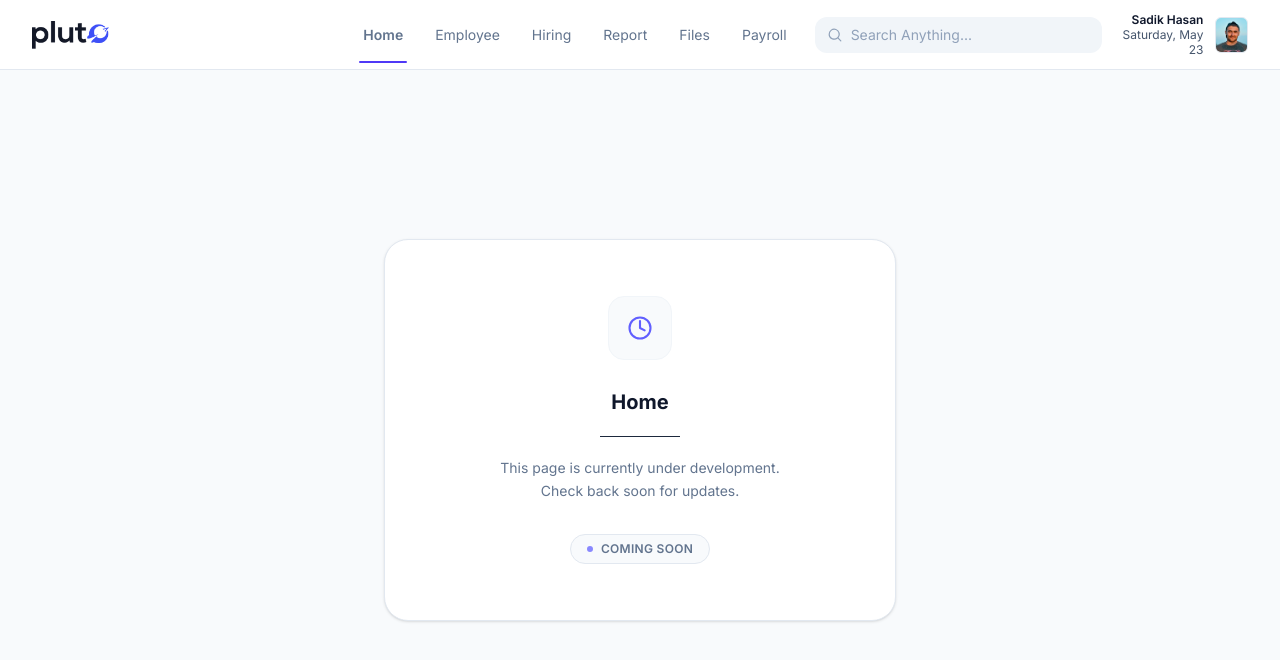
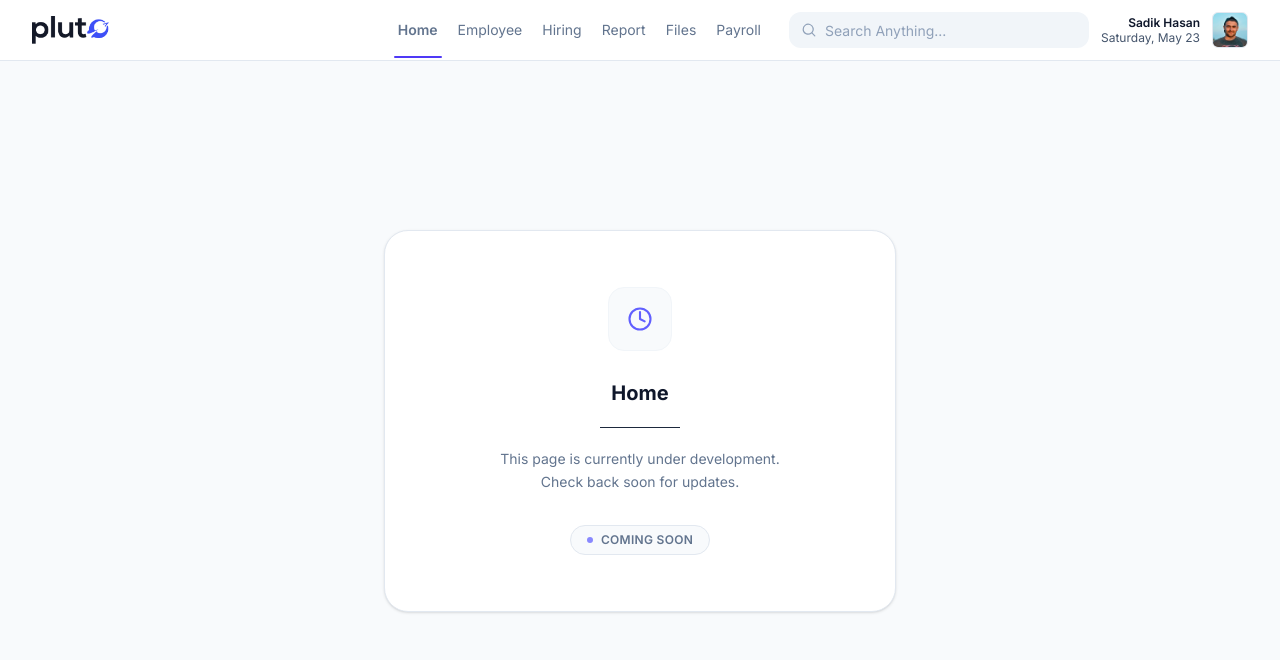
Before and after one commit to Dipteskundu/HRM-Project, a React (Vite) app: page / in a window 1280 px wide. Shown: the top 660 px of the page. Built offline with nearby package versions, Linux system fonts and the light colour scheme.

Commit message:
fix the allingment issue of the navbar

```diff
--- a/src/components/Navbar/Navbar.jsx
+++ b/src/components/Navbar/Navbar.jsx
@@ -27,12 +27,12 @@ export default function Navbar() {
   const [mobileOpen, setMobileOpen] = useState(false)
   return (
     <header className="sticky top-0 z-50 border-b border-slate-200 bg-white">
-      <div className="mx-auto grid max-w-7xl grid-cols-[1fr_auto_1fr] items-center gap-6 px-4 py-3 sm:px-6 lg:px-8">
+      <div className="mx-auto grid max-w-7xl grid-cols-[1fr_auto] items-center gap-6 px-4 py-3 sm:px-6 md:grid-cols-[1fr_auto_1fr] lg:px-8">
         <div className="flex items-center gap-3 justify-self-start">
           <img src={logo} alt="Pluto" className="h-7 w-auto" />
         </div>
 
-        <nav className="hidden items-center justify-center gap-6 text-sm md:flex justify-self-center">
+        <nav className="hidden items-center justify-center gap-3 text-sm md:flex justify-self-center">
           {NAV_ITEMS.map((item) => (
             <NavLink
               key={item.to}
@@ -59,7 +59,7 @@ export default function Navbar() {
 
         <div className="flex items-center justify-end gap-4 justify-self-end">
           <div className="hidden md:flex items-center gap-3">
-            <div className="hidden lg:block w-[260px] xl:w-[320px]">
+            <div className="hidden lg:block w-[200px] xl:w-[300px]">
               <div className="relative w-full">
                 <div className="pointer-events-none absolute inset-y-0 left-0 flex items-center pl-3">
                   <svg viewBox="0 0 20 20" fill="currentColor" className="h-4 w-4 text-slate-400" aria-hidden="true">
@@ -78,7 +78,7 @@ export default function Navbar() {
 
             <div className="hidden text-right text-xs leading-tight text-slate-600 sm:block">
               <div className="font-semibold text-slate-900">Sadik Hasan</div>
-              <div>{formatNavbarDate(new Date())}</div>
+              <div className="whitespace-nowrap">{formatNavbarDate(new Date())}</div>
             </div>
             <div className="h-9 w-9 overflow-hidden rounded-md border border-slate-200 bg-slate-100">
               <img src={profileImg} alt="Sadik Hasan" className="h-full w-full object-cover" />
```
